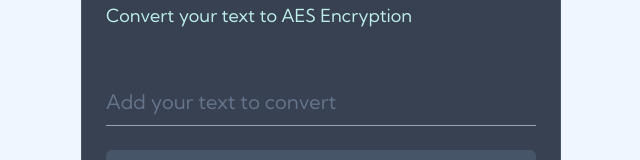
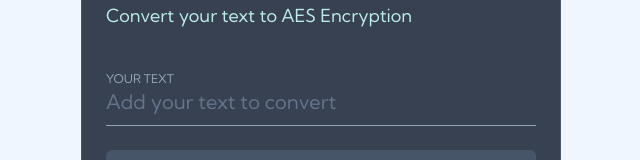
Before and after one commit to Lariicsa/encrypt-vue, a Vue app: page / in a window 1280 px wide. Shown: the part 259-419 px from the top of the page, without its empty margins (319-959 px from the left). Built offline with nearby package versions, Linux system fonts and the light colour scheme; what vue-cryptojs would draw is missing.

Commit message:
Improve reset

```diff
--- a/src/components/AppButton.vue
+++ b/src/components/AppButton.vue
@@ -60,7 +60,7 @@ const click = () => {
     <slot></slot>
   </a>
 
-  <button v-else role="button" @click="click()" class="flex flex-col justify-center items-center border-none rounded-md"
+  <button v-else role="button" @click="click()" @keyup="click()" class="flex flex-col justify-center items-center border-none rounded-md"
     :class="`${color} ${size}`" :disabled="disabled">
     <slot></slot>
   </button>
--- a/src/components/AppForm.vue
+++ b/src/components/AppForm.vue
@@ -11,10 +11,10 @@
     <h2 class="text-lg text-[#bcede8] mt-4">
       {{ subtitle }}
     </h2>
-    <form @submit.prevent class="w-full h-full flex-col justify-center items-center mt-[48px]">
+    <form @submit.prevent class="w-full h-full flex-col justify-center items-center mt-12">
       <AppInput v-model="inputText" :label="label" :name="name" @resetInput="resetInput" />
       <AppButton :color="isTextTyped ? 'disabled' : 'peach'" size="md" class="mt-[24px]" :disabled="isTextTyped"
-        @click="click">
+        @click="emitClick">
         Encript
       </AppButton>
     </form>
@@ -38,7 +38,7 @@ import { ref, computed } from 'vue'
 import AppButton from "@/components/AppButton.vue";
 import AppInput from '@/components/AppInput.vue';
 
-const inputText = ref(undefined)
+const inputText = ref('')
 
 defineProps({
   src: {
@@ -67,17 +67,18 @@ defineProps({
     default: false
   },
 })
-const emit = defineEmits(['click', 'copyEncrypted'])
-const click = () => {
+const emit = defineEmits(['click', 'copyEncrypted', 'resetInput'])
+const emitClick = () => {
   emit('click')
 }
 const copyEncrypted = () => {
   emit("copyEncrypted");
 }
-const isTextTyped = computed(() => {
-  return inputText.value === undefined || inputText.value === '' ? true : false
-})
+
+const isTextTyped = computed(() => inputText.value.trim() === '')
+
 const resetInput = () => {
-  inputText.value = undefined
+  inputText.value = ''
+  emit('resetInput')
 }
 </script>
--- a/src/views/HomeView.vue
+++ b/src/views/HomeView.vue
@@ -11,8 +11,8 @@ const subtitle = 'Convert your text to AES Encryption'
 const mySecret = 'turangaLeela'
 
 //States
-const inputText = ref(undefined)
-const encryptedText = ref(undefined)
+const inputText = ref('')
+const encryptedText = ref('')
 const isEncrypted = ref(false)
 
 //Composable and externs
@@ -23,7 +23,6 @@ const triggerSuccess = () => {
 }
 
 function getEncrypted() {
-  if (!inputText.value) return
   encryptedText.value = CryptoJS.AES.encrypt(inputText.value, mySecret).toString()
   isEncrypted.value = true
   triggerSuccess()
@@ -37,13 +36,18 @@ const copyEncrypted = async (text) => {
     show(`Ups, not copied! ${err}`, 'error', 2000)
   }
 }
+const resetInput = () => {
+  inputText.value = ''
+  encryptedText.value = ''
+  isEncrypted.value = false
+}
 </script>
 
 <template>
   <div class="flex w-full h-fit mt-8">
     <AppForm :src="logo" :title="title" :subtitle="subtitle" label="your text" name="textToEncrypt"
       :isEncrypted="isEncrypted" :inputText="inputText" alt="Logo Planet Express" @click="getEncrypted"
-      @copyEncrypted="() => copyEncrypted(encryptedText)">
+      @copyEncrypted="copyEncrypted(encryptedText)" @resetInput="resetInput">
       {{ encryptedText }}
     </AppForm>
     <AppToaster />
```
